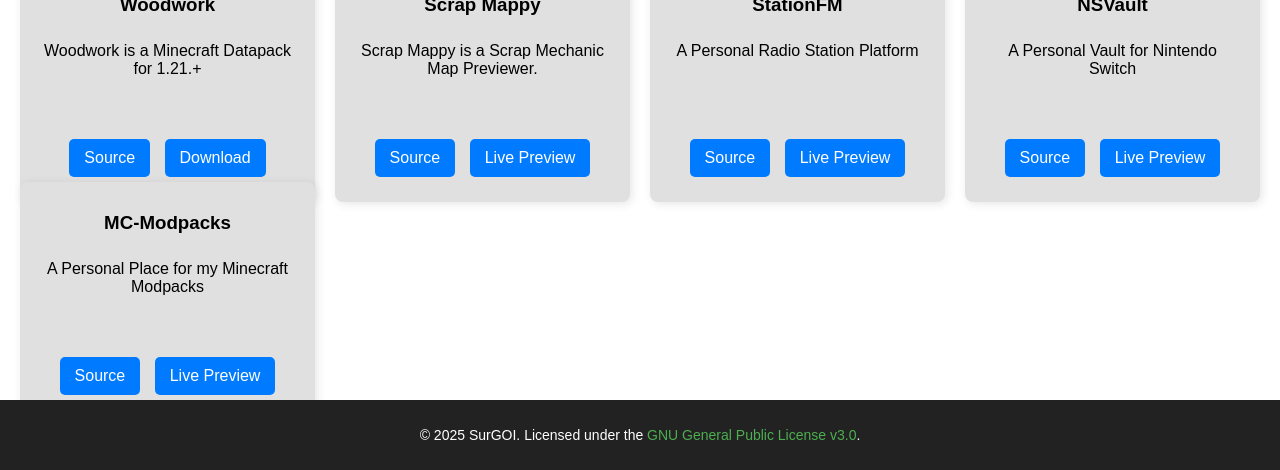
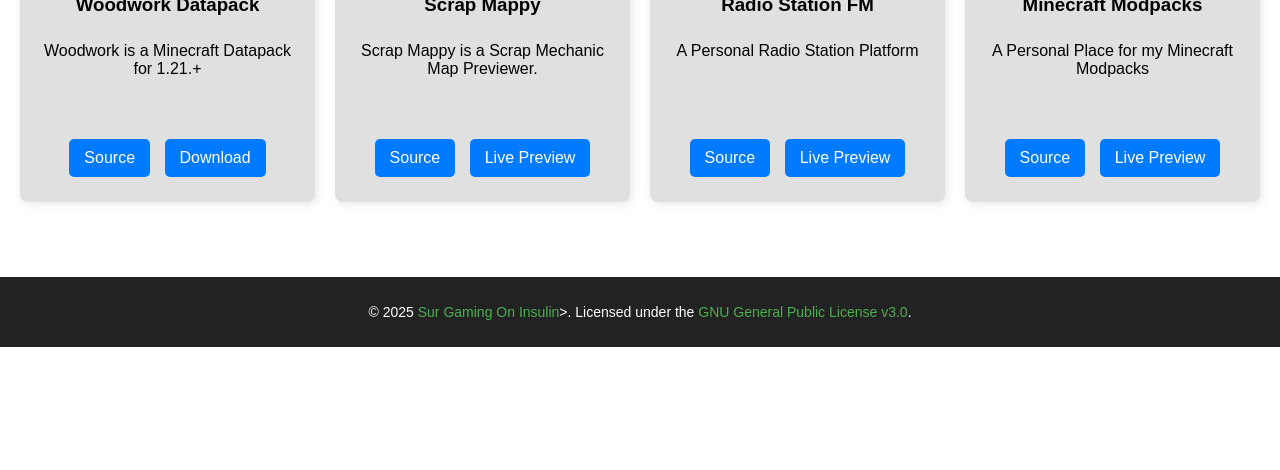
Before and after one commit to surgamingoninsulin/surgamingoninsulin, a plain HTML site: page index.html in a window 1280 px wide. Shown: the part 453-923 px from the top of the page. After the commit the page ends 800 px from the top, so only its background shows below. Drawn offline with Linux system fonts and the light colour scheme.

Commit message:
updated project

```diff
--- a/dist/js/projects.js
+++ b/dist/js/projects.js
@@ -1,58 +1,47 @@
 const projects = [
     {
-        name: "Woodwork",
+        name: "Woodwork Datapack",
         description: "Woodwork is a Minecraft Datapack for 1.21.+",
-        repoUrl: "https://github.com/SurGOI/Woodwork",
-        image: "https://raw.githubusercontent.com/SurGOI/Woodwork/refs/heads/main/readme.png",
-        download: "https://github.com/SurGOI/Woodwork/releases/download/R1.0.0/Woodwork.R1.0.0-1.21.+.zip",
+        repoUrl: "https://github.com/surgamingoninsulin/Woodwork-Datapack",
+        image: "https://raw.githubusercontent.com/surgamingoninsulin/Woodwork-Datapack/refs/heads/main/readme.png",
+        download: "https://github.com/surgamingoninsulin/Woodwork-Datapack/releases/download/V1.0.0-1.21.4/Woodwork.R1.0.0-1.21.+.zip",
         downloadEnabled: true,
-        sourceEnabled: true,  // Controls Source button visibility
-        previewEnabled: false,  // Controls Preview button visibility
-        previewUrl: "#" // Replace with actual preview/demo URL
+        sourceEnabled: true,
+        previewEnabled: false,
+        previewUrl: "#"
     },
     {
         name: "Scrap Mappy",
         description: "Scrap Mappy is a Scrap Mechanic Map Previewer.",
-        repoUrl: "https://github.com/SurGOI/ScrapMappy",
-        image: "https://raw.githubusercontent.com/SurGOI/ScrapMappy/refs/heads/main/readme.png",
+        repoUrl: "https://github.com/surgamingoninsulin/Scrap-Mappy",
+        image: "https://raw.githubusercontent.com/surgamingoninsulin/Scrap-Mappy/refs/heads/main/readme.png",
         download: "#",
         downloadEnabled: false,
         sourceEnabled: true,
         previewEnabled: true, // This project has no preview/demo
-		previewUrl: "https://surgoi.github.io/ScrapMappy/" // Replace with actual preview/demo URL
+		previewUrl: "https://surgamingoninsulin.github.io/Scrap-Mappy/"
     },
     {
-        name: "StationFM",
+        name: "Radio Station FM",
         description: "A Personal Radio Station Platform",
-        repoUrl: "https://github.com/SurGOI/StationFM",
-        image: "https://raw.githubusercontent.com/SurGOI/StationFM/refs/heads/main/readme.png",
+        repoUrl: "https://github.com/surgamingoninsulin/Radio-Station-FM",
+        image: "https://raw.githubusercontent.com/surgamingoninsulin/Radio-Station-FM/refs/heads/main/readme.png",
         download: "#",
         downloadEnabled: false,
         sourceEnabled: true,
         previewEnabled: true,
-        previewUrl: "https://surgoi.github.io/StationFM/"
+        previewUrl: "https://surgamingoninsulin.github.io/Radio-Station-FM/"
     },
     {
-        name: "NSVault",
-        description: "A Personal Vault for Nintendo Switch",
-        repoUrl: "https://github.com/SurGOI/NSVault",
-        image: "https://raw.githubusercontent.com/SurGOI/NSVault/refs/heads/main/readme.png",
+        name: "Minecraft Modpacks",
+        description: "A Personal Place for my Minecraft Modpacks",
+        repoUrl: "https://github.com/surgamingoninsulin/Minecraft-Modpacks",
+        image: "https://raw.githubusercontent.com/surgamingoninsulin/Minecraft-Modpacks/refs/heads/main/readme.png",
         download: "#",
         downloadEnabled: false,
         sourceEnabled: true,
         previewEnabled: true,
-        previewUrl: "https://surgoi.github.io/NSVault/"
-    },
-    {
-        name: "MC-Modpacks",
-        description: "A Personal Place for my Minecraft Modpacks",
-        repoUrl: "https://github.com/SurGOI/MC-Modpacks",
-        image: "#",
-        download: "#",
-        downloadEnabled: false,
-        sourceEnabled: true,
-        previewEnabled: true,
-        previewUrl: "https://surgoi.github.io/MC-Modpacks/"
+        previewUrl: "https://surgamingoninsulin.github.io/Minecraft-Modpacks/"
     }
 ];
 
--- a/index.html
+++ b/index.html
@@ -3,13 +3,13 @@
 <head>
     <meta charset="UTF-8">
     <meta name="viewport" content="width=device-width, initial-scale=1.0">
-    <title>SurGOI's Projects</title>
+    <title>Sur Gaming On Insulin's Projects</title>
     <link rel="stylesheet" href="./dist/css/style.css">
 </head>
 <body>
     <header>
-		<p><img src="./dist/img/SurGOI.jpg" width=100px; height=100px; ></p>
-        <h1>SurGOI's Projects</h1>
+		<p><img src="./dist/img/SurGamingOnInsulin.jpg" width=100px; height=100px; ></p>
+        <h1>Sur Gaming On Insulin's Projects</h1>
         <input type="text" id="search" placeholder="Search projects..." onkeyup="searchProjects()">
     </header>
 
@@ -22,7 +22,7 @@
     <script type="module" src="./dist/js/script.js"></script>
 	<footer>
     <p>
-        © 2025 SurGOI. Licensed under the
+        © 2025 <a href="https://www.github.com/surgamingoninsulin/" target="_blank">Sur Gaming On Insulin</a>>. Licensed under the
         <a href="https://www.gnu.org/licenses/gpl-3.0.html" target="_blank">GNU General Public License v3.0</a>.
     </p>
 </footer>
```
Also changed, not shown: dist/img/SurGamingOnInsulin.jpg (renamed from dist/img/SurGOI.jpg).
